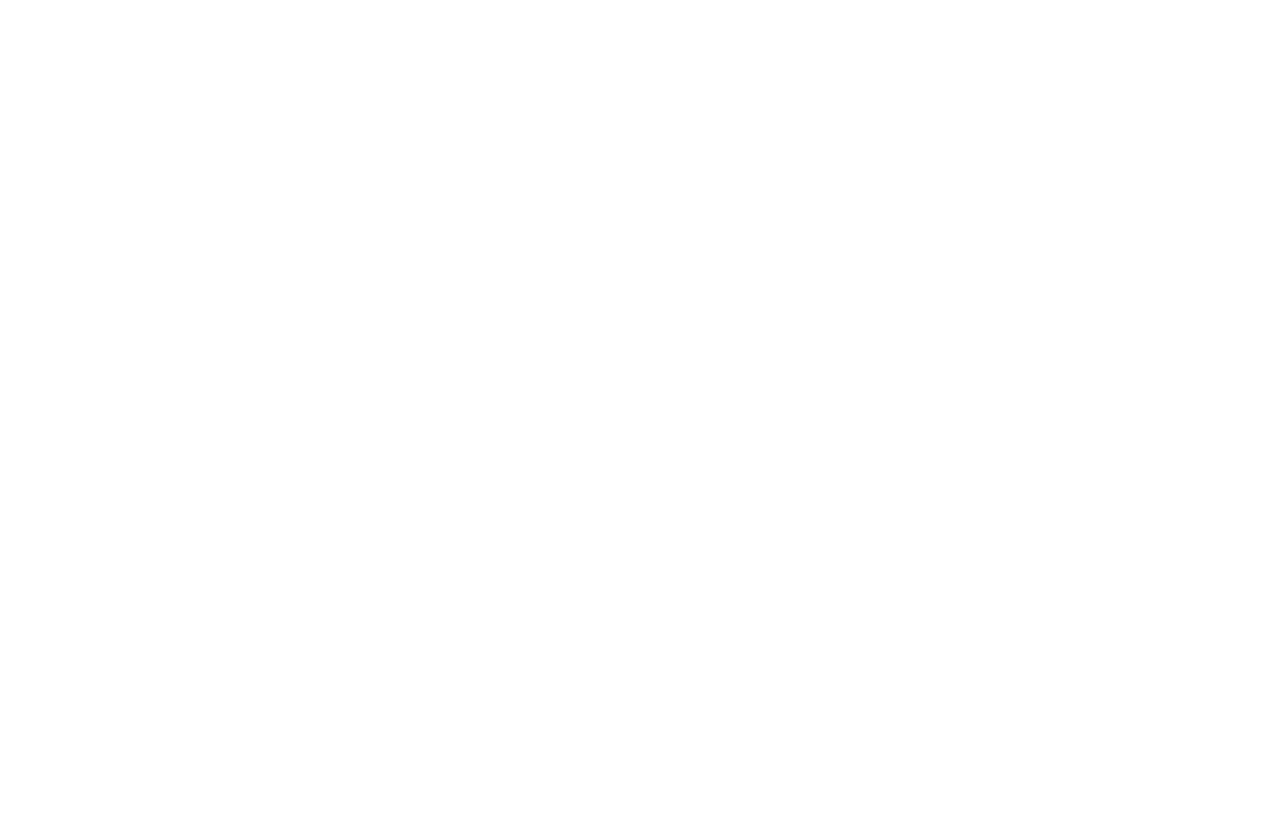
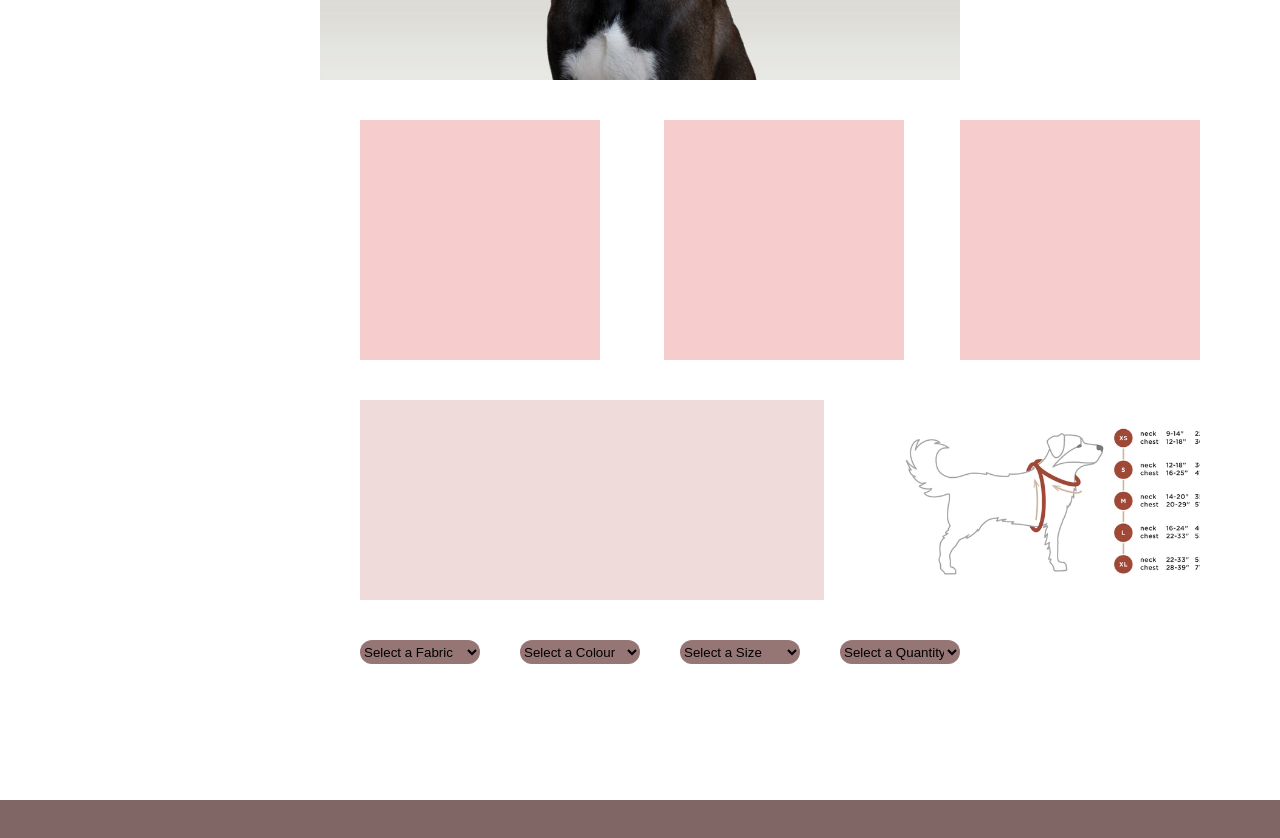
Before and after one commit to anchenayres/term3-project, a React (Create React App) app in the folder client/: page /Individual in a window 1280 px wide. Shown: the part 400-1238 px from the top of the page. Before the commit the page ends 800 px from the top, so only its background shows below. Built offline with nearby package versions, Linux system fonts and the light colour scheme.

Commit message:
mockup styling almost completed
for the individual product pages

```diff
--- a/client/src/Components/Individual.js
+++ b/client/src/Components/Individual.js
@@ -12,9 +12,53 @@
         <div className="products"><a href="/Products">Products</a></div>
         <div className="login"><a href="/">Sign In</a></div>
         <div className="cart"><a href="/Cart">Cart</a></div>
+    </div>
+
+    <div className="welcome-image"></div>
+
+    <div className="img1"></div>
+    <div className="img2"></div>
+    <div className="img3"></div>
+
+    <div className="product-des"></div>
+    <div className="size-chart"></div>
 
 
-    </div>
+    <select className="fabric-drop" name="selecting">
+        <option>Select a Fabric</option>
+        <option>Cotton</option>
+        <option>Leather</option>
+        <option>Nylon</option>
+        <option>Metal</option>
+    </select>
+
+    <select className="colour-drop" name="selecting">
+        <option>Select a Colour</option>
+        <option>Brown</option>
+        <option>Black</option>
+        <option>Blue</option>
+        <option>Pink</option>
+    </select>
+
+    <select className="size-drop" name="selecting">
+        <option>Select a Size</option>
+        <option>XS</option>
+        <option>S</option>
+        <option>M</option>
+        <option>L</option>
+        <option>XL</option>
+    </select>
+
+    <select className="quantity-drop" name="selecting">
+        <option>Select a Quantity</option>
+        <option>1</option>
+        <option>2</option>
+        <option>3</option>
+        <option>4</option>
+    </select>
+
+
+    <div className="footer"></div>
 
     </>
     )
--- a/client/src/index.js
+++ b/client/src/index.js
@@ -2,6 +2,8 @@
 import ReactDOM from 'react-dom/client';
 import './index.css';
 import './login.css';
+import './individual.css';
+
 import App from './App';
 import {BrowserRouter} from 'react-router-dom';
 
--- /dev/null
+++ b/client/src/individual.css
@@ -0,0 +1,113 @@
+html, p, body {
+    margin: 0;
+    padding: 0;
+    background-color: rgb(255, 255, 255);
+  }
+
+.welcome-image {
+    height: 50vh;
+    width: 50%;
+    margin-top: 10vh;
+    margin-left: 25%;
+    background-image: url("./Images/logindog.jpeg");
+    background-repeat: no-repeat;
+    background-size: cover;
+    position: absolute;
+}
+
+.img1 {
+    height: 30vh;
+    width: 30vh;
+    background-color: rgb(246, 204, 204);
+    margin-top: 65vh;
+    margin-left: 45vh;
+    position: absolute;
+}
+
+.img2 {
+    height: 30vh;
+    width: 30vh;
+    background-color: rgb(246, 204, 204);
+    margin-top: 65vh;
+    margin-left: 83vh;
+    position: absolute;
+}
+
+.img3 {
+    height: 30vh;
+    width: 30vh;
+    background-color: rgb(246, 204, 204);
+    margin-top: 65vh;
+    margin-left: 120vh;
+    position: absolute;
+}
+
+.product-des {
+    height: 25vh;
+    width: 58vh;
+    background-color: rgb(240, 219, 219);
+    position: absolute;
+    margin-top: 100vh;
+    margin-left: 45vh;
+}
+
+.size-chart {
+    height: 25vh;
+    width: 40vh;
+    background-color: rgb(250, 238, 238);
+    position: absolute;
+    margin-top: 100vh;
+    margin-left: 110vh;
+}
+
+.fabric-drop {
+    height: 3vh;
+    width: 15vh;
+    border-radius: 5vh;
+    border-style: none;
+    background-color: rgb(150, 117, 117);
+    position: absolute;
+    margin-top: 130vh;
+    margin-left: 45vh;
+}
+
+.colour-drop {
+    height: 3vh;
+    width: 15vh;
+    border-radius: 5vh;
+    border-style: none;
+    background-color: rgb(150, 117, 117);
+    position: absolute;
+    margin-top: 130vh;
+    margin-left: 65vh;
+}
+
+.size-drop {
+    height: 3vh;
+    width: 15vh;
+    border-radius: 5vh;
+    border-style: none;
+    background-color: rgb(150, 117, 117);
+    position: absolute;
+    margin-top: 130vh;
+    margin-left: 85vh;
+}
+
+.quantity-drop {
+    height: 3vh;
+    width: 15vh;
+    border-radius: 5vh;
+    border-style: none;
+    background-color: rgb(150, 117, 117);
+    position: absolute;
+    margin-top: 130vh;
+    margin-left: 105vh;
+}
+
+.size-chart {
+    background-image: url("./Images/sizingChart.webp");
+    background-repeat: no-repeat;
+    background-size: cover;
+    position: absolute;
+
+}
```
Also changed, not shown: client/src/Images/HarnessSizeGuide_5c96d6d3-8d94-461b-8aa7-c14ee84bdeef_1445x.webp (added), client/src/Images/sizingChart.webp (added).
